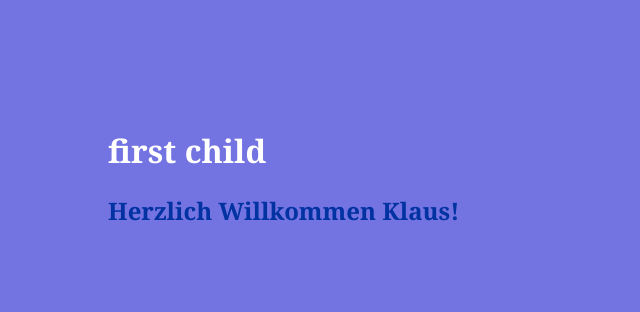
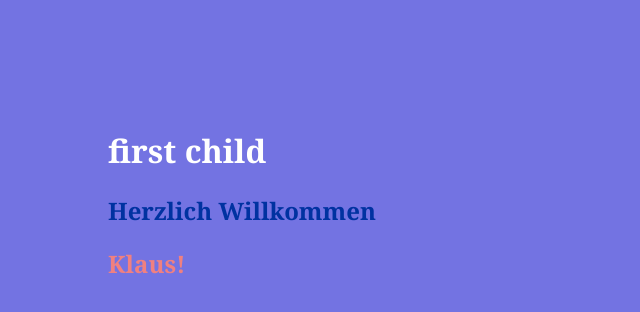
Before and after one commit to siggi-ai/Vue-Practice, a Vue app: page / in a window 1280 px wide. Shown: the top 312 px of the page, without its empty margins (0-640 px from the left). Built offline with nearby package versions, Linux system fonts and the light colour scheme.

Commit message:
different color name

```diff
--- a/src/components/Willkommen.vue
+++ b/src/components/Willkommen.vue
@@ -1,6 +1,7 @@
 <template>
   <div>
-    <h2>Herzlich Willkommen {{ firstName }}!</h2>
+    <h2>Herzlich Willkommen</h2>
+    <h2 class="name">{{ firstName }}!</h2>
   </div>
 </template>
 <script>
@@ -14,6 +15,9 @@ export default {
 
 <style scoped>
 h2 {
-    color: #0032a1;
+  color: #0032a1;
+}
+.name {
+  color: lightcoral;
 }
 </style>
```
